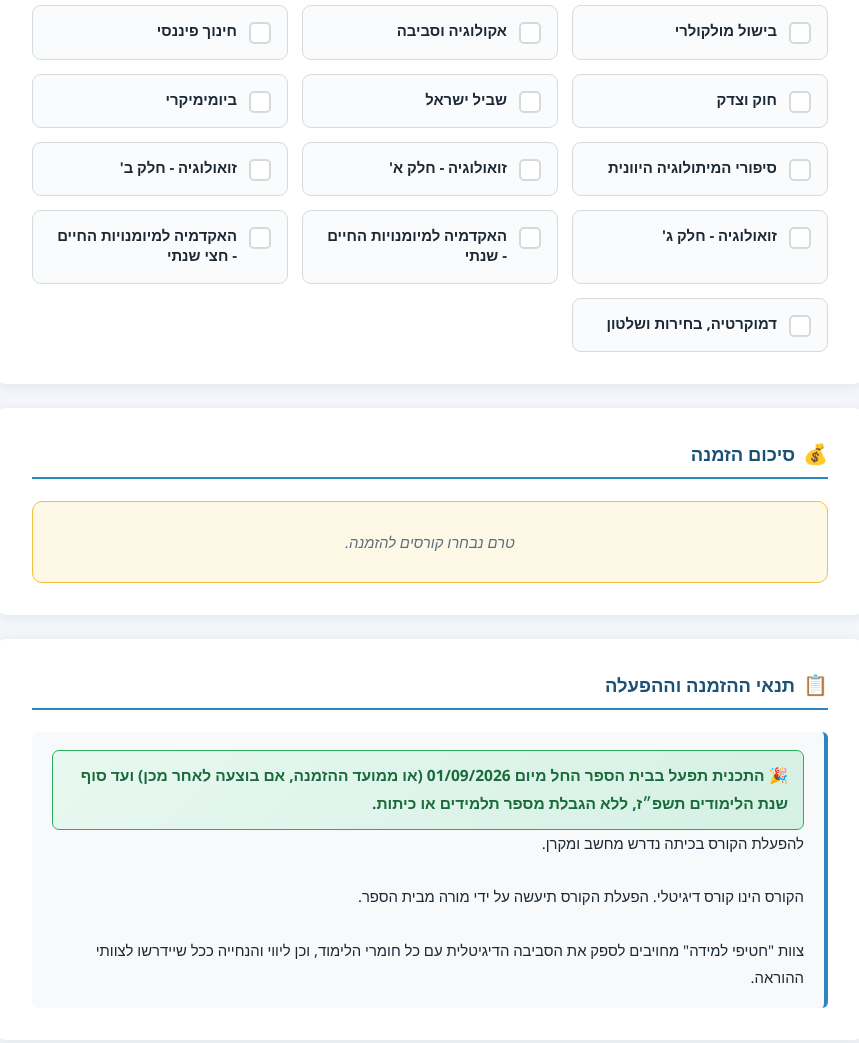
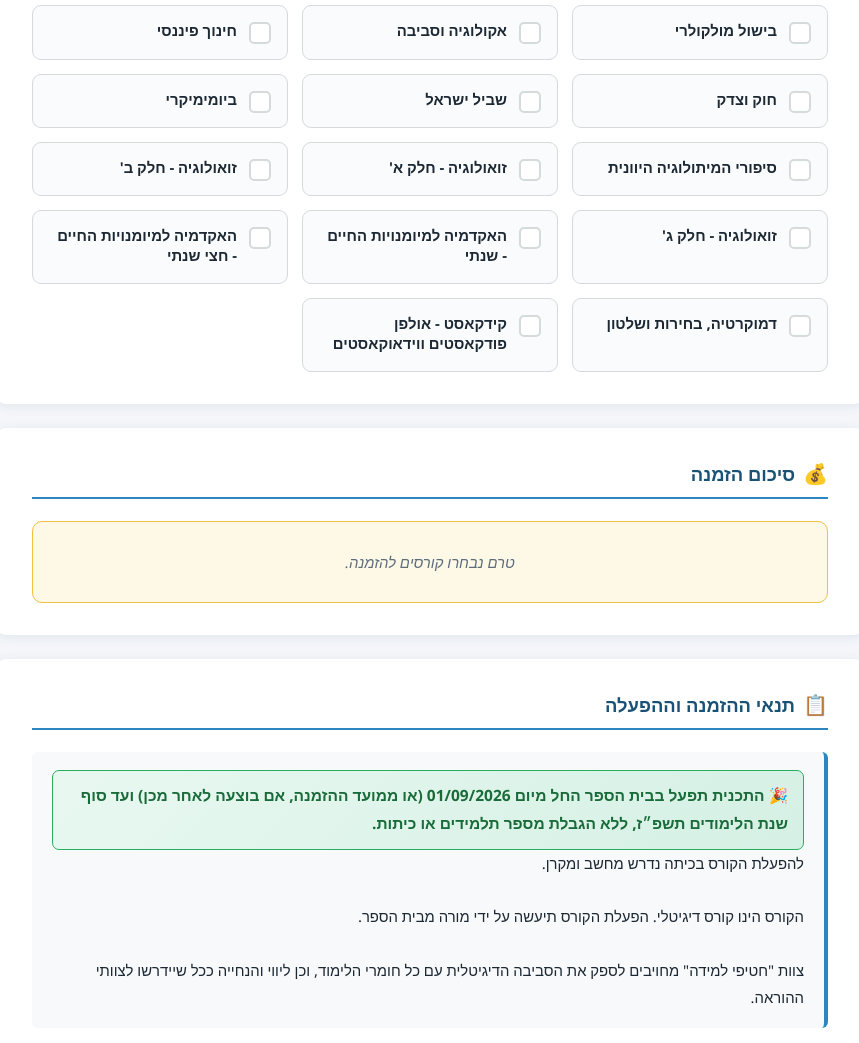
Before and after one commit to ofirhantis-lgtm/tofes-hazmana, a website: page index.html in a window 1280 px wide. Shown: the part 1215-2258 px from the top of the page, without its empty margins (210-1069 px from the left). Drawn offline with nearby package versions, Linux system fonts and the light colour scheme.

Commit message:
הוספת מוצר: קידקאסט - אולפן פודקאסטים ווידאוקאסטים (1000 ש"ח)
Co-Authored-By: Claude Opus 5.5 <noreply@anthropic.com>
Claude-Session: https://claude.ai/code/session_014zjysMAK3D2UmzUymVTncz

```diff
--- a/index.html
+++ b/index.html
@@ -1329,7 +1329,8 @@ const COURSES = [
   { name: "זואולוגיה - חלק ג'",                price: 3000 },
   { name: "האקדמיה למיומנויות החיים - שנתי",     price: 6000 },
   { name: "האקדמיה למיומנויות החיים - חצי שנתי", price: 3000 },
-  { name: "דמוקרטיה, בחירות ושלטון",             price: 1800 }
+  { name: "דמוקרטיה, בחירות ושלטון",             price: 1800 },
+  { name: "קידקאסט - אולפן פודקאסטים ווידאוקאסטים", price: 1000 }
 ];
 
 /* ===== כתובת מייל ופקס — לעריכה קלה ===== */
```
